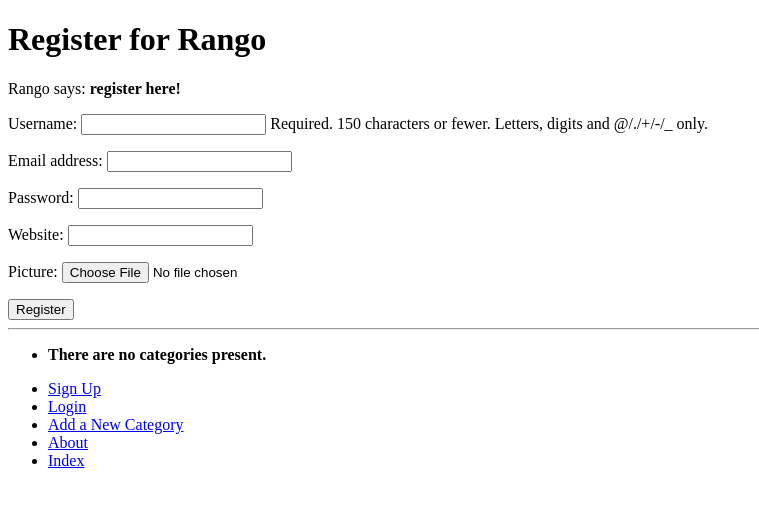
After one commit to gloriousarch/tango_with_django_project, a Django app: page /rango/register/ in a window 1280 px wide. The commit adds this page. Shown: the top 507 px of the page, without its empty margins (0-759 px from the left). Run offline with Django 3.2, Linux system fonts and the light colour scheme; data that the repository does not hold is empty.

Commit message:
Implement the functionality to register, login and logout with hyperlinks in base.html (Chapter 9)

```diff
--- a/rango/admin.py
+++ b/rango/admin.py
@@ -1,5 +1,5 @@
 from django.contrib import admin
-from rango.models import Category, Page
+from rango.models import Category, Page, UserProfile
 
 
 class CategoryAdmin(admin.ModelAdmin):
@@ -12,3 +12,4 @@ class PageAdmin(admin.ModelAdmin):
 
 admin.site.register(Category, CategoryAdmin)
 admin.site.register(Page, PageAdmin)
+admin.site.register(UserProfile)
--- a/rango/forms.py
+++ b/rango/forms.py
@@ -1,5 +1,7 @@
 from django import forms
-from rango.models import Page, Category
+from django.contrib.auth.models import User
+
+from rango.models import Page, Category, UserProfile
 
 
 class CategoryForm(forms.ModelForm):
@@ -32,3 +34,17 @@ class PageForm(forms.ModelForm):
             cleaned_data['url'] = url
 
         return cleaned_data
+
+
+class UserForm(forms.ModelForm):
+    password = forms.CharField(widget=forms.PasswordInput())
+
+    class Meta:
+        model = User
+        fields = ('username', 'email', 'password')
+
+
+class UserProfileForm(forms.ModelForm):
+    class Meta:
+        model = UserProfile
+        fields = ('website', 'picture')
--- a/rango/models.py
+++ b/rango/models.py
@@ -1,5 +1,6 @@
 from django.db import models
 from django.template.defaultfilters import slugify
+from django.contrib.auth.models import User
 
 
 class Category(models.Model):
@@ -31,3 +32,13 @@ class Page(models.Model):
 
     def __str__(self):
         return self.title
+
+
+class UserProfile(models.Model):
+    user = models.OneToOneField(User, on_delete=models.CASCADE)
+
+    website = models.URLField(blank=True)
+    picture = models.ImageField(upload_to='profile_image', blank=True)
+
+    def __str__(self):
+        return self.user.username
--- a/rango/urls.py
+++ b/rango/urls.py
@@ -8,5 +8,9 @@ urlpatterns = [
     path('about/', views.about, name='about'),
     path('category/<slug:category_name_slug>/', views.show_category, name='show_category'),
     path('add_category/', views.add_category, name='add_category'),
-    path('category/<slug:category_name_slug>/add_page/', views.add_page, name='add_page')
+    path('category/<slug:category_name_slug>/add_page/', views.add_page, name='add_page'),
+    path('register/', views.register, name='register'),
+    path('login/', views.user_login, name='login'),
+    path('restricted/', views.restricted, name='restricted'),
+    path('logout/', views.user_logout, name='logout')
 ]
--- a/rango/views.py
+++ b/rango/views.py
@@ -1,8 +1,11 @@
 from django.shortcuts import render, redirect
+from django.http import HttpResponse
 from django.urls import reverse
+from django.contrib.auth import authenticate, login, logout
+from django.contrib.auth.decorators import login_required
 
 from rango.models import Category, Page
-from rango.forms import CategoryForm, PageForm
+from rango.forms import CategoryForm, PageForm, UserProfileForm, UserForm
 
 
 def index(request):
@@ -84,3 +87,70 @@ def add_page(request, category_name_slug):
     )
 
     return render(request, 'rango/add_page.html', context=context)
+
+
+def register(request):
+    registered = False
+
+    if request.method == 'POST':
+        user_form = UserForm(request.POST)
+        profile_form = UserProfileForm(request.POST)
+
+        if user_form.is_valid() and profile_form.is_valid():
+            user = user_form.save()
+            user.set_password(user.password)
+            user.save()
+
+            profile = profile_form.save(commit=False)
+            profile.user = user
+
+            if 'picture' in request.FILES:
+                profile.picture = request.FILES['picture']
+
+            profile.save()
+
+            registered = True
+        else:
+            print(user_form.errors, profile_form.errors)
+    else:
+        user_form = UserForm()
+        profile_form = UserProfileForm()
+
+    return render(request,
+                  'rango/register.html',
+                  context=dict(
+                      user_form=user_form,
+                      profile_form=profile_form,
+                      registered=registered
+                  ))
+
+
+def user_login(request):
+    if request.method == 'POST':
+        username = request.POST.get('username')
+        password = request.POST.get('password')
+
+        user = authenticate(username=username, password=password)
+
+        if user:
+            if user.is_active:
+                login(request, user)
+                return redirect(reverse('rango:index'))
+            else:
+                return HttpResponse('Your Rango account is disabled.')
+        else:
+            print(f'Invalid login details: {username}, {password}')
+            return HttpResponse('Invalid login details supplied.')
+    else:
+        return render(request, 'rango/login.html')
+
+
+@login_required
+def restricted(request):
+    return HttpResponse("Since you're logged in, you can see this text!")
+
+
+@login_required
+def user_logout(request):
+    logout(request)
+    return redirect(reverse('rango:index'))
--- a/tango_with_django_project/settings.py
+++ b/tango_with_django_project/settings.py
@@ -112,8 +112,8 @@ USE_L10N = True
 USE_TZ = True
 
 
-# Append Slash
-APPEND_SLASH = True
+# Login route
+LOGIN_URL = 'rango:login'
 
 # Media files
 MEDIA_ROOT = MEDIA_DIR
--- a/templates/rango/base.html
+++ b/templates/rango/base.html
@@ -26,6 +26,13 @@
     </div>
     <div>
         <ul>
+            {% if user.is_authenticated %}
+            <li><a href="{% url 'rango:restricted' %}">Restricted Page</a></li>
+            <li><a href="{% url 'rango:logout' %}">Logout</a></li>
+            {% else %}
+            <li><a href="{% url 'rango:register' %}">Sign Up</a></li>
+            <li><a href="{% url 'rango:login' %}">Login</a></li>
+            {% endif %}
             <li><a href="{% url 'rango:add_category' %}">Add a New Category</a></li>
             <li><a href="{% url 'rango:about' %}">About</a></li>
             <li><a href="{% url 'rango:index' %}">Index</a></li>
--- a/templates/rango/index.html
+++ b/templates/rango/index.html
@@ -8,7 +8,11 @@
 {% block body_block %}
     <h1>Rango says...</h1>
     <div>
-        hey there partner! <br/>
+        {% if user.is_authenticated %}
+            howdy {{ user.username }}! <br/>
+        {% else %}
+            hey there partner! <br/>
+        {% endif %}
         <strong>{{ boldmessage }}</strong><br />
     </div>
 
--- /dev/null
+++ b/templates/rango/register.html
@@ -0,0 +1,25 @@
+{% extends 'rango/base.html' %}
+{% load staticfiles %}
+
+{% block title_block %}
+    Register
+{% endblock %}
+
+{% block body_block %}
+    <h1>Register for Rango</h1>
+    {% if registered %}
+        Rango says: <strong>thank you for registering!</strong>
+        <a href="{% url 'rango:index' %}">Return to the homepage</a><br />
+    {% else %}
+        Rango says: <strong>register here!</strong><br />
+        <form id="user_form" method="post" action="{% url 'rango:register' %}"
+              enctype="multipart/form-data">
+            {% csrf_token %}
+
+            {{ user_form.as_p }}
+            {{ profile_form.as_p }}
+
+            <input type="submit" name="submit" value="Register" />
+        </form>
+    {% endif %}
+{% endblock %}
```
Also changed, not shown: templates/rango/login.html (added, +18 -0 lines).
